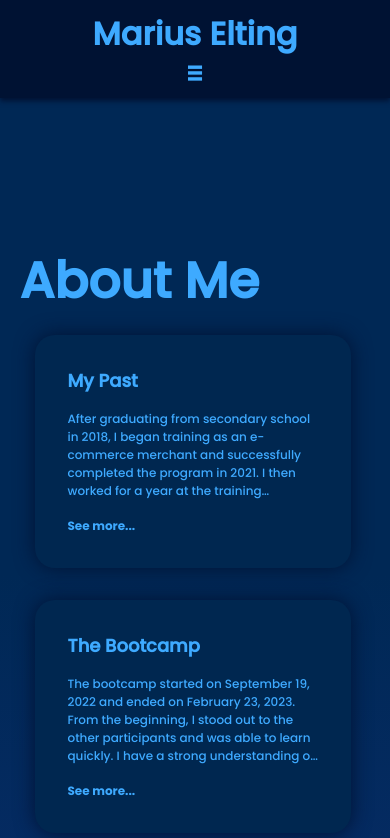
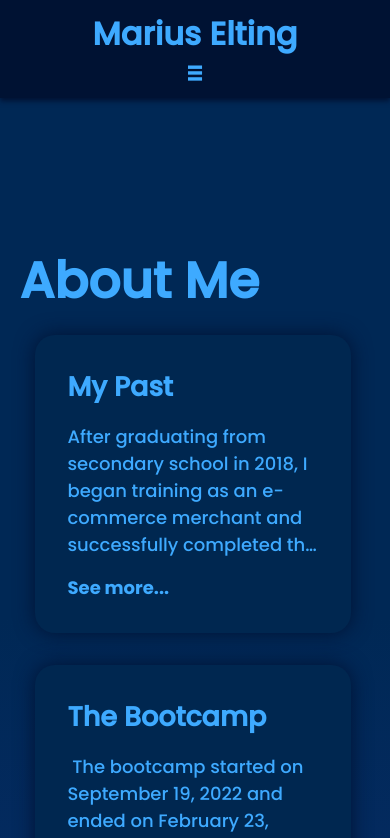
Before and after one commit to Marius-Elting/MyPortfolio, a React (Create React App) app: page /AboutMe in a window 390 px wide. Shown: the top 838 px of the page. Built offline with nearby package versions, Linux system fonts and the light colour scheme.

Commit message:
updated CV, fixed Styling issue in Firefox

```diff
--- a/src/Languages.json
+++ b/src/Languages.json
@@ -52,7 +52,7 @@
     "AboutMe": {
       "AllHeadline": "About Me",
       "MyPastHeadline": "My Past",
-      "MyPast": "After graduating from secondary school in 2018, I began training as an e-commerce merchant and successfully completed the program in 2021. I then worked for a year at the training company before seeking a new challenge. I discovered SuperCode's Full Stack Bootcamp and, after attending a workshop and researching further, I decided to enroll in the program.<br></br> You can read more about my experiences at the bootcamp in the article The Bootcamp.",
+      "MyPast": "After graduating from secondary school in 2018, I began training as an e-commerce merchant and successfully completed the program in 2021. I then worked for a year at the training company before seeking a new challenge. I discovered SuperCode's Full Stack Bootcamp and, after attending a workshop and researching further, I decided to enroll in the program.\nYou can read more about my experiences at the bootcamp in the article The Bootcamp.",
       "TheBootcampHeadline": "The Bootcamp",
       "TheBootcamp": "The bootcamp started on September 19, 2022 and ended on February 23, 2023. From the beginning, I stood out to the other participants and was able to learn quickly. I have a strong understanding of reading and writing code. I use my free time to further develop my front-end and back-end skills. Within my group, I am one of the top performers and can explain and help code to the other participants."
     },
@@ -117,7 +117,8 @@
           "image": "PokeDexImage",
           "link": "https://yourtoponepokedex.netlify.app/",
           "stack": "#React #CSS #API"
-        }, {
+        },
+        {
           "title": "Silent Moon",
           "headline": "Das Silent Moon Projekt",
           "description": "Das Silent Moon Projekt war ein großes Full-Stack-Projekt, das von einer Gruppe von drei Personen durchgeführt wurde. Wir benutzten ReactJS, Redux und SCSS für das Frontend und NodeJS, ExpressJS und MongoDB für das Backend. Diese Website ist im Moment nur für mobile Geräte optimiert!",
@@ -130,7 +131,7 @@
     "AboutMe": {
       "AllHeadline": "Über Mich",
       "MyPastHeadline": "Meine Vergangenheit",
-      "MyPast": "Nach dem Abschluss der Realschule im Jahr 2018 habe ich eine Ausbildung zum Kaufmann im E-Commerce begonnen und diese im Jahr 2021 erfolgreich abgeschlossen. Ich arbeitete dann ein Jahr lang bei dem Ausbildungsunternehmen, bevor ich eine neue Herausforderung suchte. Ich entdeckte SuperCode's Full Stack Bootcamp und entschied mich nach Teilnahme an einem Workshop und weiteren Recherchen, für das Bootcamp bei SuperCode. Du kannst mehr über meine Erfahrungen im Bootcamp in dem Artikel Das Bootcamp lesen.",
+      "MyPast": "Nach dem Abschluss der Realschule im Jahr 2018 habe ich eine Ausbildung zum Kaufmann im E-Commerce begonnen und diese im Jahr 2021 erfolgreich abgeschlossen. Ich arbeitete dann ein Jahr lang bei dem Ausbildungsunternehmen, bevor ich eine neue Herausforderung suchte. Ich entdeckte SuperCode's Full Stack Bootcamp und entschied mich nach Teilnahme an einem Workshop und weiteren Recherchen, für das Bootcamp bei SuperCode.\nDu kannst mehr über meine Erfahrungen im Bootcamp in dem Artikel 'Das Bootcamp' lesen.",
       "TheBootcampHeadline": "Das Bootcamp",
       "TheBootcamp": "Das Bootcamp begann am 19. September 2022 und endete am 23. Februar 2023. Von Beginn an stach ich gegenüber den anderen Teilnehmern heraus und konnte schnell lernen. Ich habe ein starkes Verständnis dafür, Code zu lesen und zu schreiben. Ich nutze meine Freizeit, um meine Fähigkeiten im Bereich Front- und Backend weiter zu entwickeln. Innerhalb meiner Gruppe bin ich einer der Top-Performer und kann den anderen Teilnehmern Code erklären und weiterhelfen."
     },
--- a/src/components/AboutMe/AboutMeHeader/AboutMeHeader.css
+++ b/src/components/AboutMe/AboutMeHeader/AboutMeHeader.css
@@ -70,19 +70,22 @@
     content: "See more..."
 }
 
+
+
 .seeMore:checked::before {
     content: "See less..."
 }
 
 .AboutMeHeader-DetailText:has(+ .seeMore:checked) {
     height: none;
-    display: block
+    display: block;
 }
 
 .AboutMeHeader-DetailText {
     display: -webkit-box;
     -webkit-line-clamp: 5;
     overflow: hidden;
+    white-space: pre-wrap;
     -webkit-box-orient: vertical;
 }
 
@@ -133,7 +136,13 @@
     #AboutMeHeader-Wrapper #AboutMeHeader-InfoWrapperOne {
         width: 90%;
         align-self: start;
-        font-size: calc(var(--p-font-size)*1.2);
+        font-size: calc(var(--p-font-size)*1.8);
+    }
+
+    .seeMore::before,
+    .seeMore::after {
+        font-size: calc(var(--p-font-size)*1.8);
+
     }
 }
 
@@ -145,3 +154,19 @@
         gap: 5rem;
     }
 }
+
+
+@-moz-document url-prefix() {
+    .AboutMeHeader-DetailText {
+        display: flex;
+        -webkit-line-clamp: 5;
+        overflow: hidden;
+        white-space: pre-wrap;
+        -webkit-box-orient: vertical;
+    }
+
+    .seeMore {
+        display: none;
+    }
+
+}
--- a/src/components/AboutMe/AboutMeHeader/AboutMeHeader.jsx
+++ b/src/components/AboutMe/AboutMeHeader/AboutMeHeader.jsx
@@ -1,7 +1,7 @@
 import CustomButton from "../../CustomButton/CustomButton";
 import "./AboutMeHeader.css";
 import MyPicture from "../../Picture/Picture";
-import CV from "../../../assets/Marius Elting Lebenslauf.pdf"
+import CV from "../../../assets/Marius_Elting_Lebenslauf.pdf"
 import Data from "../../../Languages.json"
 
 function AboutMeHeader() {
--- a/src/components/Header/Header.css
+++ b/src/components/Header/Header.css
@@ -5,11 +5,9 @@
     flex-wrap: wrap;
     background-color: var(--background-color-one);
     padding: 10px 40px;
-    /* height: 75px; */
     color: var(--text-color);
     position: fixed;
     top: 0;
-    /* width: 30px; */
     left: 0;
     right: 0;
     overflow: hidden;
```
Also changed, not shown: 2 other files (tests, documents, lock files or other folders).
